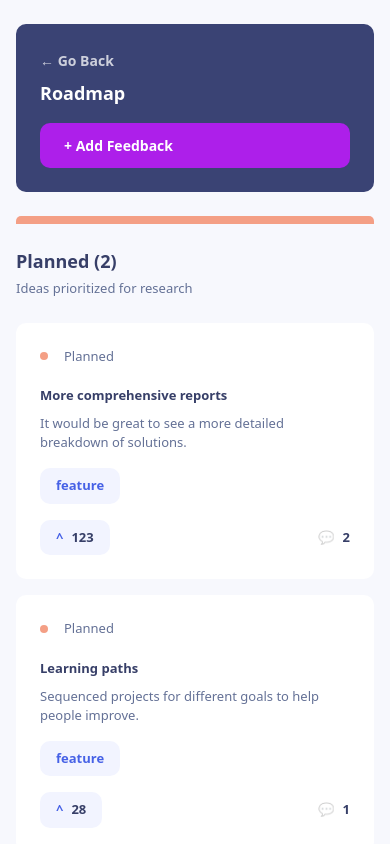
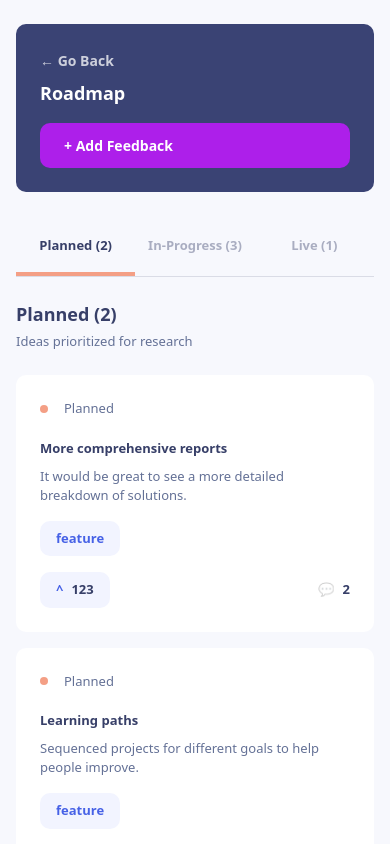
Before and after one commit to blordeus/product-feedback-app, a React (Vite) app: page /roadmap in a window 390 px wide. Shown: the top 844 px of the page. Built offline with nearby package versions, Linux system fonts and the light colour scheme.

Commit message:
feat: add mobile roadmap tabs with status switching

```diff
--- a/src/components/roadmap/RoadmapColumn.jsx
+++ b/src/components/roadmap/RoadmapColumn.jsx
@@ -5,12 +5,13 @@ export default function RoadmapColumn({
   description,
   colorClass,
   items,
+  showTopBar = true,
 }) {
   return (
     <section className="flex flex-col">
-      <div className={`h-2 rounded-t-[5px] ${colorClass}`} />
+      {showTopBar && <div className={`h-2 rounded-t-[5px] ${colorClass}`} />}
 
-      <div className="pt-6">
+      <div className={showTopBar ? "pt-6" : "pt-0"}>
         <div className="mb-6">
           <h2 className="text-[18px] font-bold text-dark">
             {title} ({items.length})
--- a/src/pages/Roadmap.jsx
+++ b/src/pages/Roadmap.jsx
@@ -1,9 +1,32 @@
 import { Link } from "react-router-dom";
-import { useMemo } from "react";
+import { useMemo, useState } from "react";
 import RoadmapColumn from "../components/roadmap/RoadmapColumn";
 import data from "../data/data.json";
 
+const roadmapTabs = [
+  {
+    key: "planned",
+    title: "Planned",
+    description: "Ideas prioritized for research",
+    colorClass: "bg-warning",
+  },
+  {
+    key: "in-progress",
+    title: "In-Progress",
+    description: "Currently being developed",
+    colorClass: "bg-primary",
+  },
+  {
+    key: "live",
+    title: "Live",
+    description: "Released features",
+    colorClass: "bg-accent",
+  },
+];
+
 export default function Roadmap() {
+  const [activeTab, setActiveTab] = useState("planned");
+
   const groupedFeedback = useMemo(() => {
     return data.productRequests.reduce(
       (groups, item) => {
@@ -19,6 +42,8 @@ export default function Roadmap() {
       }
     );
   }, []);
+
+  const activeTabConfig = roadmapTabs.find((tab) => tab.key === activeTab);
 
   return (
     <main className="mx-auto max-w-[1110px] px-4 py-6 sm:px-6 sm:py-8 lg:py-20">
@@ -46,7 +71,47 @@ export default function Roadmap() {
         </div>
       </header>
 
-      <div className="mt-6 flex flex-col gap-8 lg:mt-8 lg:grid lg:grid-cols-3 lg:gap-6 lg:items-start">
+      <div className="mt-6 border-b border-dark/15 lg:hidden">
+        <div className="grid grid-cols-3">
+          {roadmapTabs.map((tab) => {
+            const isActive = activeTab === tab.key;
+            const count = groupedFeedback[tab.key].length;
+
+            return (
+              <button
+                key={tab.key}
+                type="button"
+                onClick={() => setActiveTab(tab.key)}
+                className={`relative px-2 py-5 text-center text-[13px] font-bold text-dark ${
+                  isActive ? "opacity-100" : "opacity-40"
+                }`}
+              >
+                <span>
+                  {tab.title} ({count})
+                </span>
+
+                {isActive && (
+                  <span
+                    className={`absolute bottom-0 left-0 h-1 w-full ${tab.colorClass}`}
+                  />
+                )}
+              </button>
+            );
+          })}
+        </div>
+      </div>
+
+      <div className="mt-6 lg:hidden">
+        <RoadmapColumn
+          title={activeTabConfig.title}
+          description={activeTabConfig.description}
+          colorClass={activeTabConfig.colorClass}
+          items={groupedFeedback[activeTab]}
+          showTopBar={false}
+        />
+      </div>
+
+      <div className="hidden lg:grid lg:grid-cols-3 lg:gap-6 lg:items-start">
         <RoadmapColumn
           title="Planned"
           description="Ideas prioritized for research"
```
